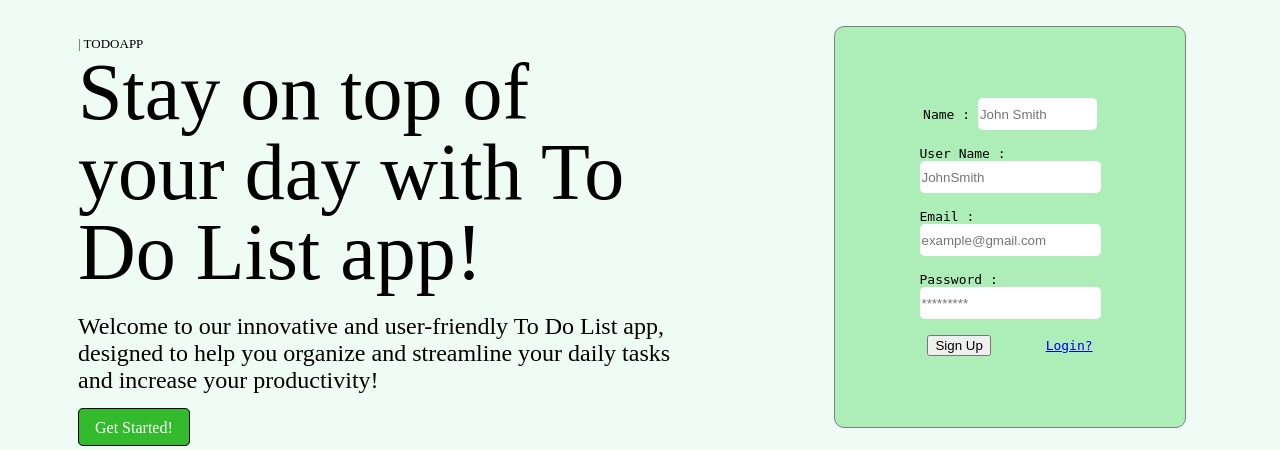
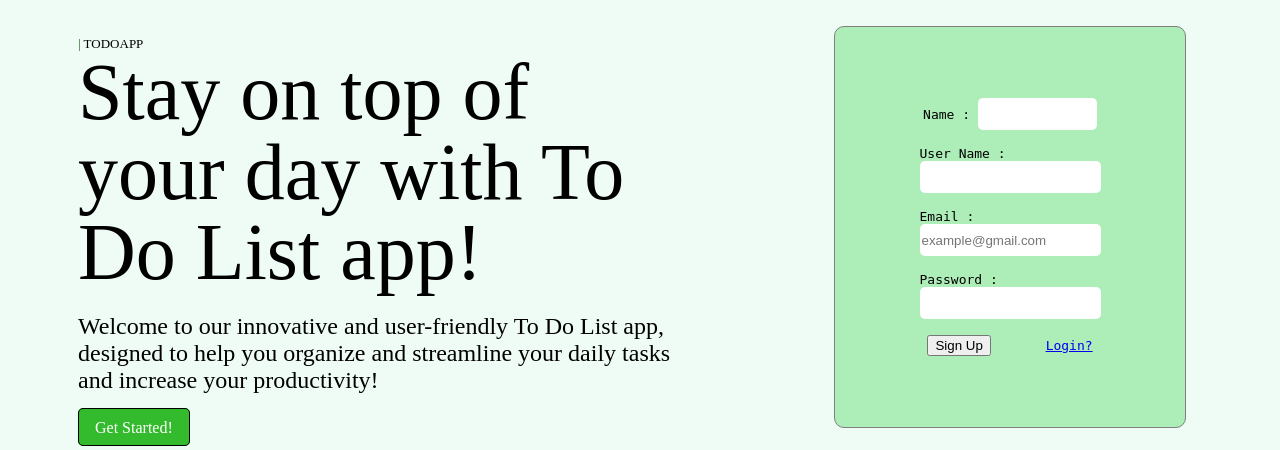
Before and after one commit to chaman56/ToDoApp, a Node server app: page /signup in a window 1280 px wide. Shown: the part 132-582 px from the top of the page. Run offline with Node 20, Linux system fonts and the light colour scheme; some libraries are stand-ins or nearby versions.

Commit message:
Update signup.ejs

```diff
--- a/views/signup.ejs
+++ b/views/signup.ejs
@@ -22,11 +22,11 @@
     <div class="container">
       <div>
         <label for="name">Name : </label>
-        <input class="name" type="text" name="name" placeholder="John Smith">
+        <input class="name" type="text" name="name" placeholder="">
       </div>
       <div>
         <label for="name">User Name : </label><br>
-        <input type="text" name="username" placeholder="JohnSmith">
+        <input type="text" name="username" placeholder="">
       </div>
       <div>
       <label for="email">Email : </label><br>
@@ -34,7 +34,7 @@
       </div>
       <div>
       <label for="password">Password : </label><br>
-      <input type="password" name="password" placeholder="*********">
+      <input type="password" name="password" placeholder="">
       </div>
       <div>
         <button type="submit">Sign Up</button>&nbsp;&nbsp;&nbsp;&nbsp;&nbsp;&nbsp;
```
